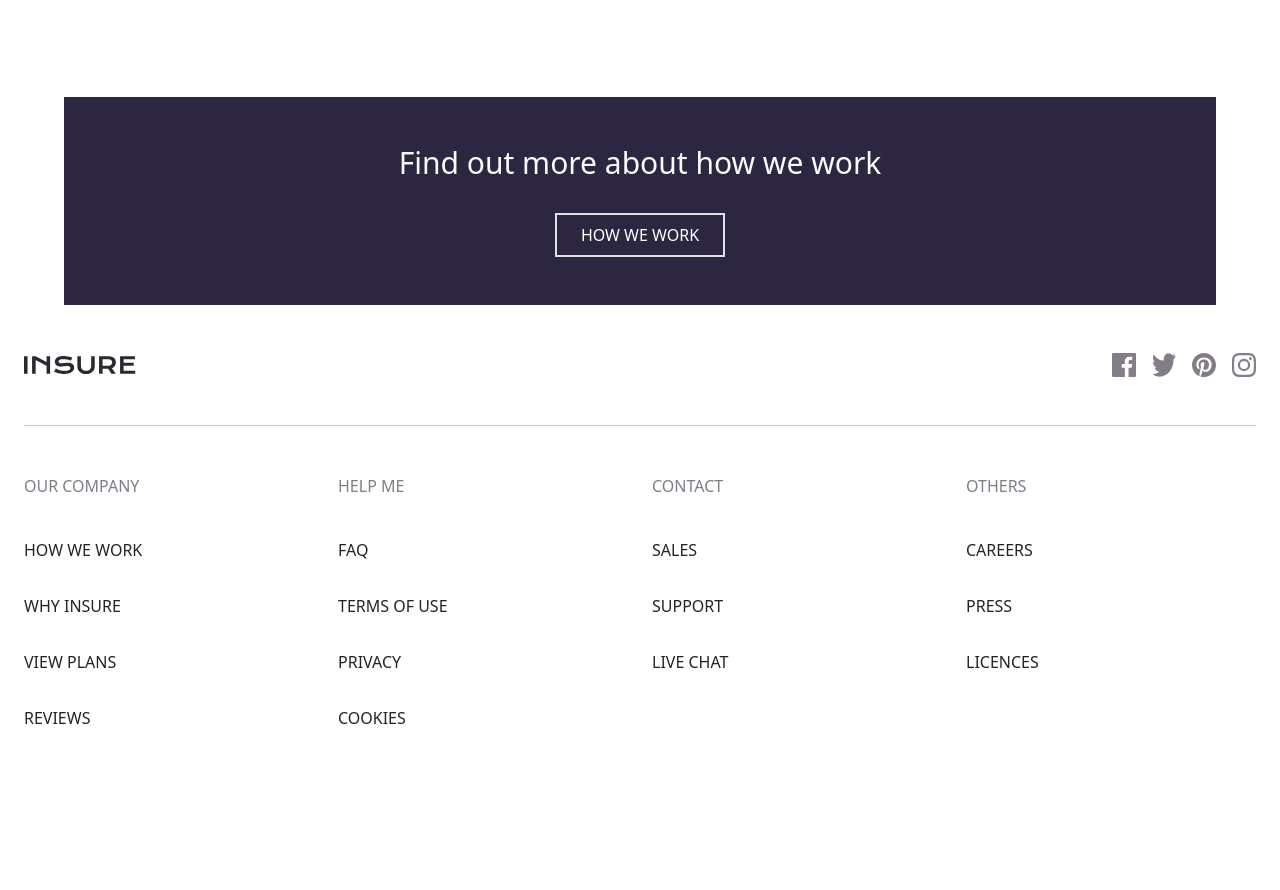
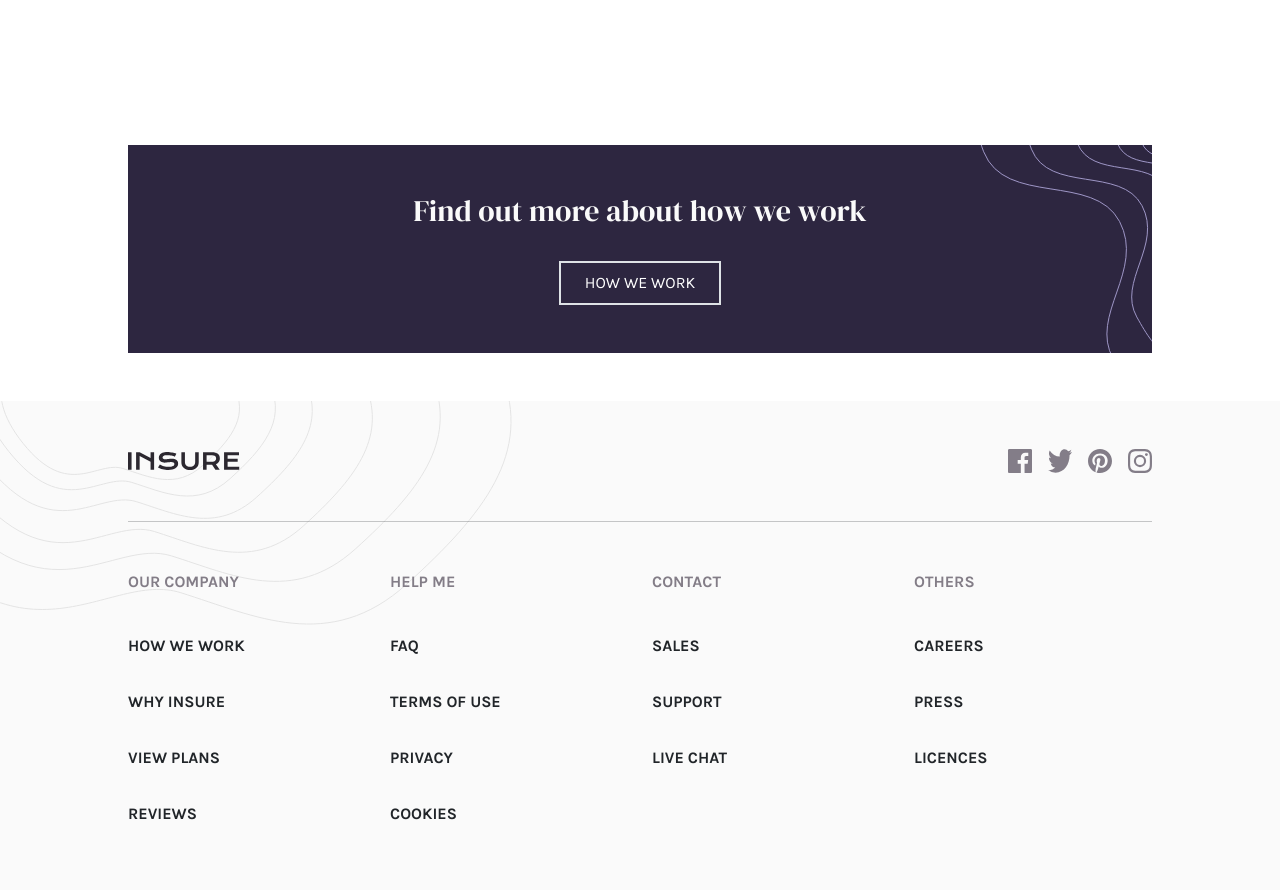
Before and after one commit to emem-obong/insure-project, a plain HTML site: page index.html in a window 1280 px wide. Shown: the part 936-1826 px from the top of the page. Before the commit the page ends 1730 px from the top, so only its background shows below. Drawn offline with nearby package versions, Linux system fonts and the light colour scheme.

Commit message:
changed background image and font

```diff
--- a/index.html
+++ b/index.html
@@ -14,7 +14,7 @@
   </head>
   <body>
     <nav
-      class="px-4 px-md-5 py-4 d-flex justify-content-between align-items-center"
+      class="mw-1024 mx-auto py-4 d-flex justify-content-between align-items-center"
     >
       <img src="./images/logo.svg" alt="" />
       <img class="d-md-none" src="./images/icon-hamburger.svg" alt="" />
@@ -31,7 +31,8 @@
       </div>
     </nav>
     <!-- =================================================================================== -->
-    <section class="section1 position-relative px-md-5">
+    <section class="section1">
+      <div class="mw-1024 mx-auto position-relative">
         <img class="d-md-none" src="./images/image-intro-mobile.jpg" alt="" />
         <img
           class="d-none d-md-block"
@@ -49,9 +50,10 @@
             VIEW PLANS
           </button>
         </div>
+      </div>
     </section>
     <!-- ================================================================================================= -->
-    <section class="section2 text-center text-md-start px-4">
+    <section class="section2 text-center text-md-start mw-1024 mx-auto">
       <h2 class="mb-5">We're different</h2>
       <div class="d-flex flex-column gap-5 flex-md-row">
         <div
@@ -87,8 +89,8 @@
       </div>
     </section>
     <!-- ==================================================================================================== -->
-    <section class="section3">
-      <div class="p-5 text-center mx-auto">
+    <section class="section3 my-5">
+      <div class="py-5 mw-1024 text-center mx-auto">
         <h2>Find out more about how we work</h2>
         <a
           class="text-white text-decoration-none border border-2 px-4 py-2 mt-4 d-inline-block"
@@ -98,8 +100,11 @@
       </div>
     </section>
     <!-- ============================================================ -->
-    <footer class="text-center py-5 px-4">
-      <div class="d-flex flex-column flex-md-row gap-4 mb-5 align-items-center justify-content-md-between">
+    <footer class="text-center py-5">
+      <div class="mw-1024 mx-auto">
+        <div
+          class="d-flex flex-column flex-md-row gap-4 mb-5 align-items-center justify-content-md-between"
+        >
           <img src="./images/logo.svg" alt="" />
           <div class="d-flex gap-3">
             <img src="./images/icon-facebook.svg" alt="" />
@@ -109,7 +114,7 @@
           </div>
         </div>
         <hr />
-      <div class="mt-5 row text-md-start ">
+        <div class="mt-5 row text-md-start">
           <div class="d-flex flex-column gap-3 col-12 col-md-3">
             <p class="text-dgv mb-4">OUR COMPANY</p>
             <p>HOW WE WORK</p>
@@ -138,6 +143,7 @@
             <p>LICENCES</p>
           </div>
         </div>
+      </div>
     </footer>
   </body>
 </html>
--- a/style.css
+++ b/style.css
@@ -1,3 +1,34 @@
+@import url("https://fonts.googleapis.com/css2?family=DM+Serif+Display&family=Open+Sans:wght@400;700&display=swap");
+@import url("https://fonts.googleapis.com/css2?family=DM+Serif+Display&family=Karla:wght@400;700&display=swap");
+
+h1,
+h2,
+h3,
+h4 {
+  font-family: "DM Serif Display", serif;
+}
+p,
+a,
+button {
+  font-family: "Karla", sans-serif;
+}
+footer p {
+  font-weight: 700;
+}
+nav a {
+  font-weight: 400;
+}
+.section1 p,
+.section1 button {
+  font-weight: 400;
+}
+.section2 p {
+  font-weight: 400;
+}
+.section3 h2 {
+  font-weight: 300;
+}
+
 :root {
   --dark-violet: hsl(256, 26%, 20%);
   --grayish-blue: hsl(216, 30%, 68%);
@@ -6,8 +37,12 @@
   --very-light-gray: hsl(0, 0%, 98%);
 }
 
-.text-dgv{
-color: var(--dark-grayish-violet);
+.text-dgv {
+  color: var(--dark-grayish-violet);
+}
+.mw-1024 {
+  width: 90%;
+  max-width: 1024px;
 }
 
 nav a {
@@ -34,28 +69,47 @@ nav a {
 @media (width >768px) {
   .section1 img {
     position: absolute;
-    right: 5%;
+    right: 0;
     bottom: -20%;
     width: 40%;
     max-width: 360px;
   }
 
-  .section1 div {
+  .section1 div div {
     width: 50%;
   }
 }
-.section2{
+.section2 {
   padding: 100px 0;
 }
-.section2 h2{
+.section2 h2 {
   font-size: 40px;
 }
-.section3 div{
+.section3 div {
   background-color: var(--dark-violet);
   color: var(--very-light-gray);
   width: 90%;
-
+  background-image: url(./images/bg-pattern-how-we-work-mobile.svg);
+  background-repeat: no-repeat;
+  background-position: right;
 }
-.section3 h2{
+@media (width < 768px){
+.section3 div{
+  background-image: url(./images/bg-pattern-how-we-work-desktop.svg);
+}
+}
+.section3 h2 {
   font-size: 30px;
 }
+footer{
+  background-image: url(./images/bg-pattern-footer-mobile.svg);
+  background-repeat: no-repeat;
+  background-size: contain;
+  background-color: var(--very-light-gray);
+}
+@media(width >768px){
+  footer{
+    background-image: url(./images/bg-pattern-footer-desktop.svg);
+    background-size: 40%;
+  }
+}
```
Lines whose indentation alone changed are shown as unchanged.
